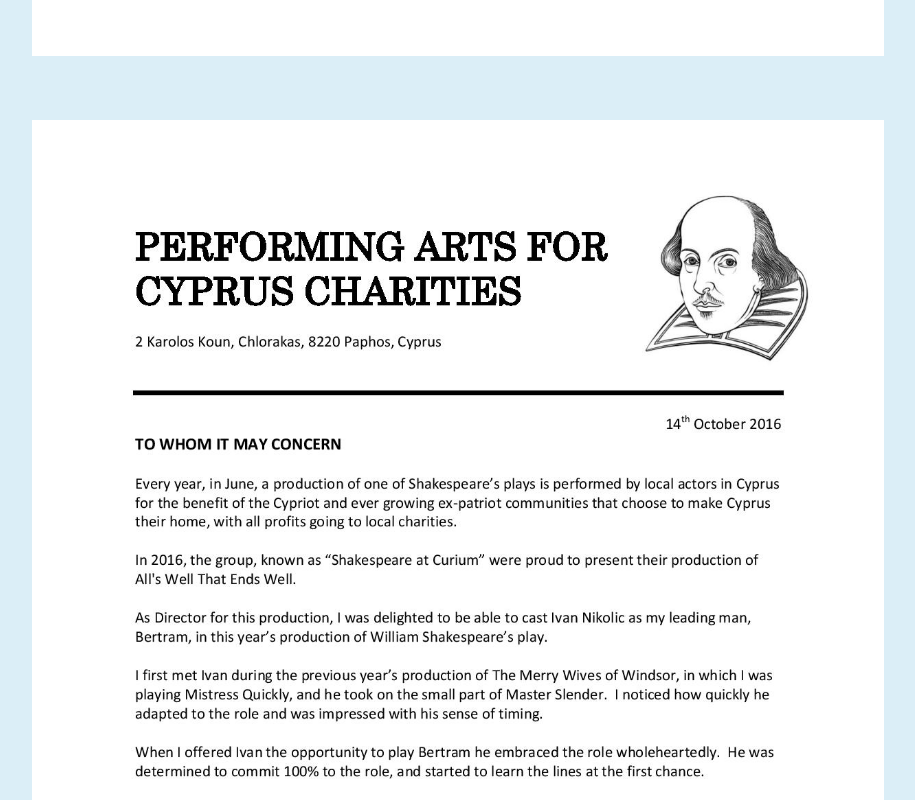
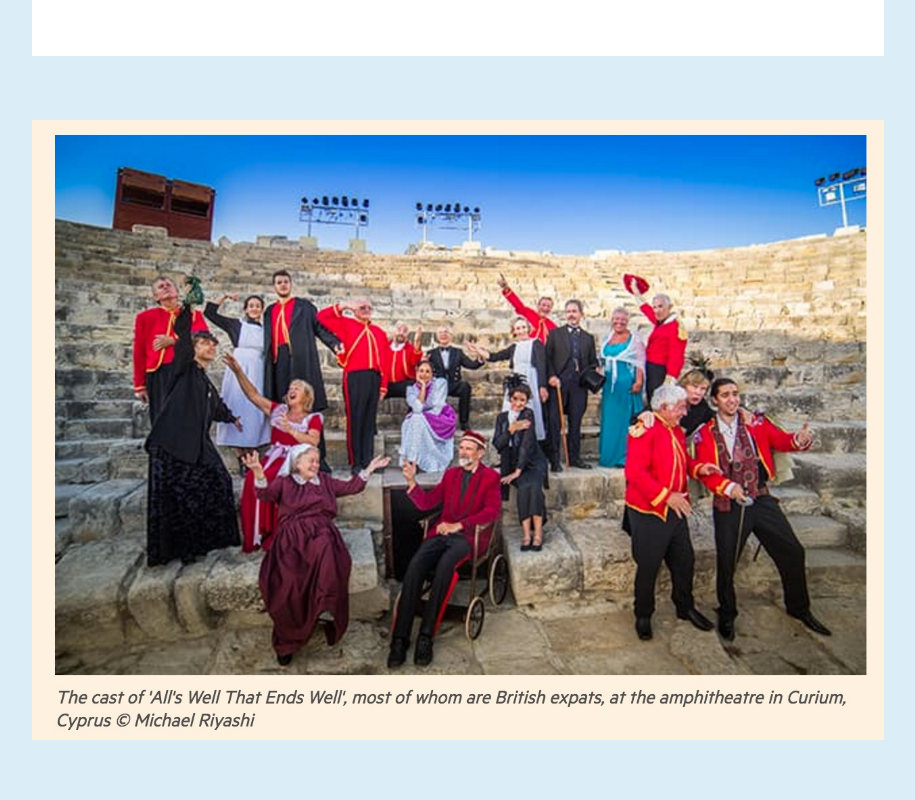
Before and after one commit to ivanmegalo97/Ivan-Nikolic-CV, a plain HTML site: page reference-financial-times.html in a window 1280 px wide. Shown: the part 1180-1980 px from the top of the page, without its empty margins (182-1097 px from the left). After the commit the page ends 1952 px from the top, so only its background shows below. Drawn offline with Linux system fonts and the light colour scheme.

Commit message:
Update reference-financial-times.html

```diff
--- a/reference-financial-times.html
+++ b/reference-financial-times.html
@@ -47,9 +47,7 @@ img {
     <div class="skill-row2"> -->
 
         <!-- <img class="reference2" src="references/ref-master slender.jpg" alt="master-slender"><br> -->
-        <img src="references/ref-bertram.jpg" alt="bertram" style="width:70%;">
          <img src="references/Financial Times.jpg" alt="financial times" style="width:70%;">
-
  <!-- <p><a href="index.html">Home</a></p>  -->
 <!--     </div> -->
   </div>
```
